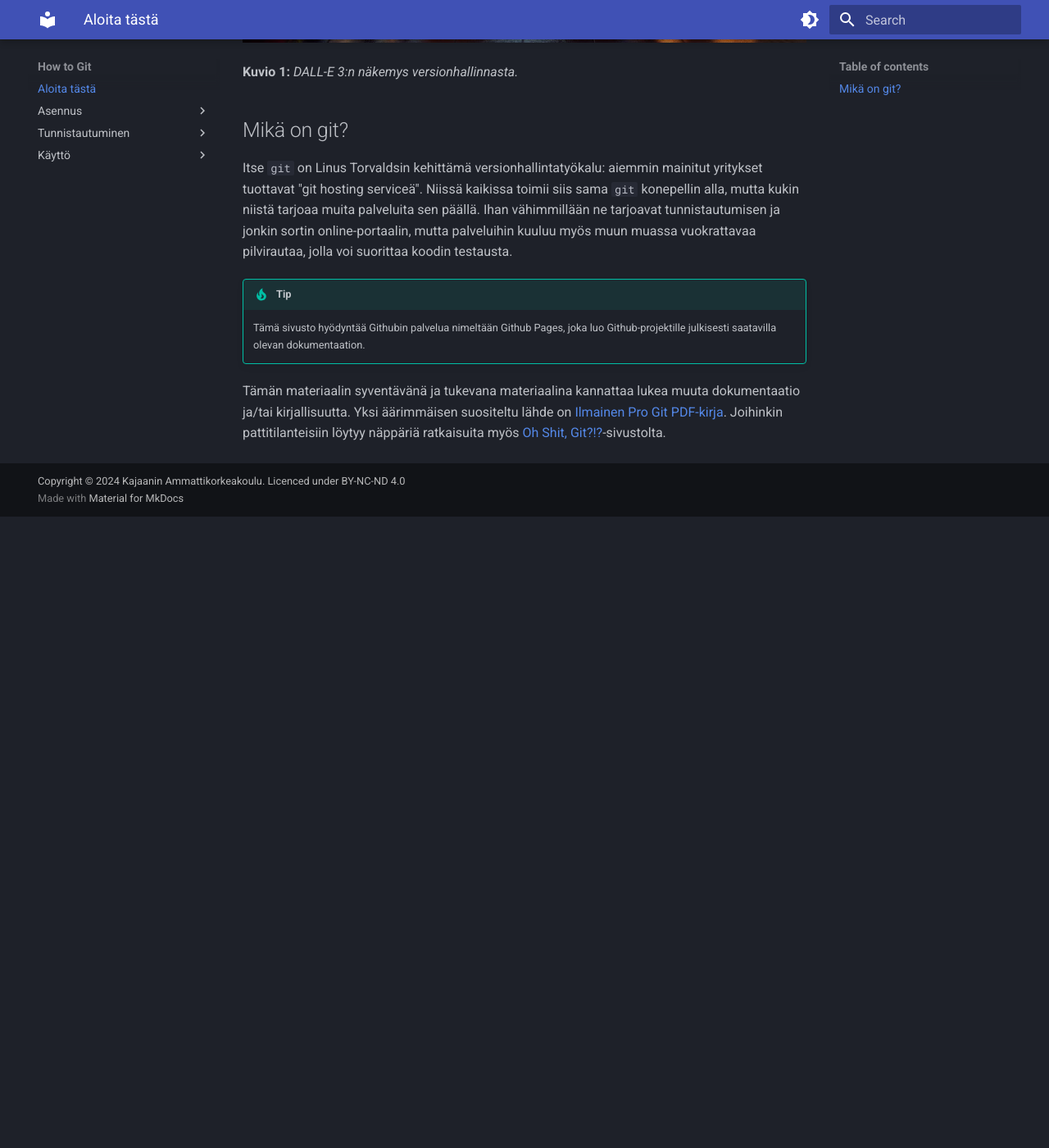
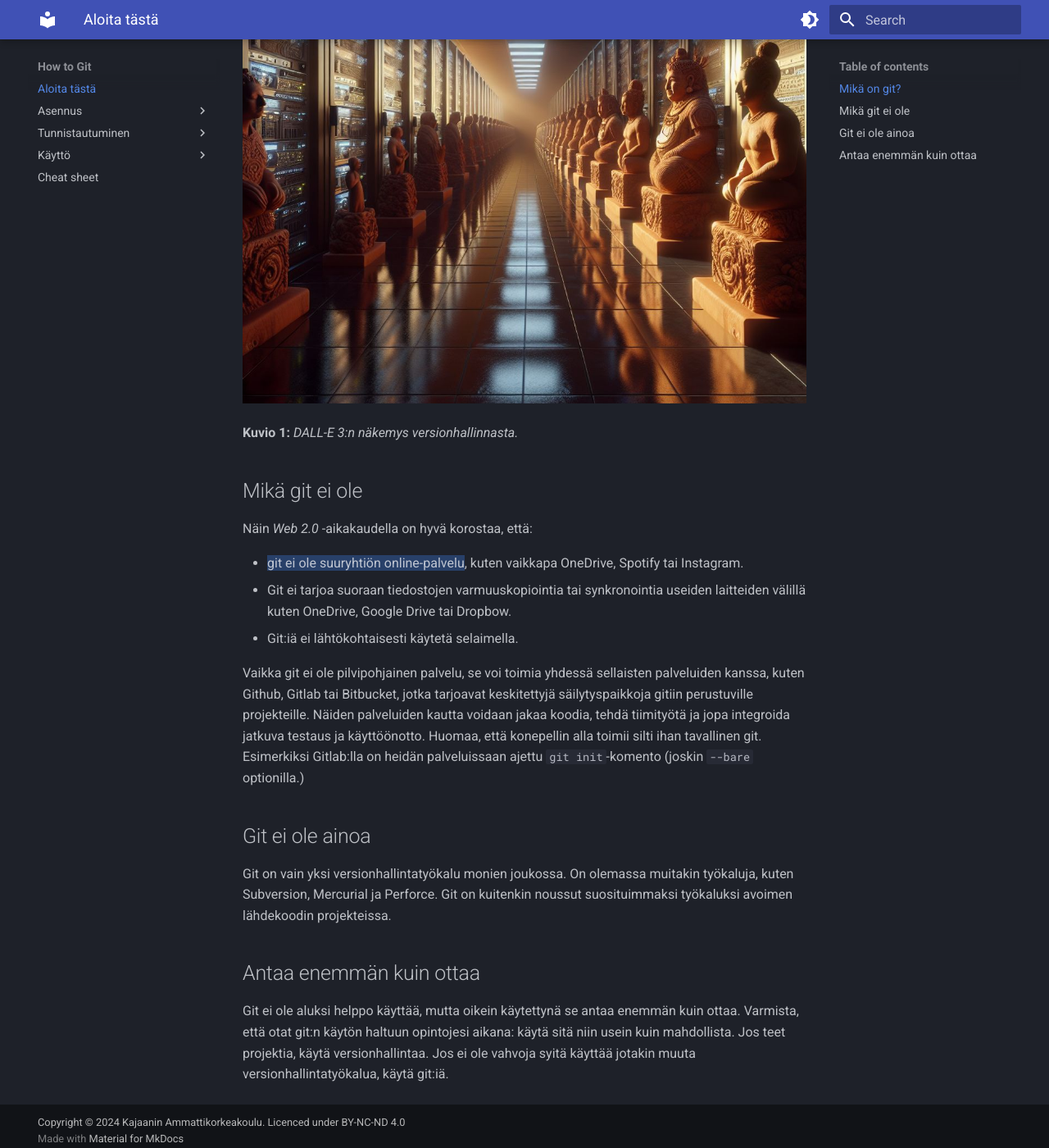
Before and after one commit to sourander/how-to-git, an MkDocs documentation site: the page built from docs/index.md, in a window 1280 px wide and 1400 px high, scrolled down 1089 px. Shown: the whole window at 82% size. Built offline with MkDocs 1.6.1 and Material for MkDocs 9.7.7, drawn with Linux system fonts in a browser that asks for light colours; before the commit the page ends 1719 px from its top, so only the background shows below that.

Commit message:
Content revision for tekkispaja

```diff
--- a/docs/index.md
+++ b/docs/index.md
@@ -4,10 +4,6 @@
     For now, this repository contains only Finnish guides, but it may be translated into English in future.
 
 Tämä dokumentaatio sisältää ohjeistukset siihen, kuinka käyttää Gittiä opiskelijana. Kurssin esimerkit perustuvat pitkälti Kamitin ylläpitämään Gitlabiin, mutta samat ohjeet on sovellettavissa Githubiin, Gitlab Cloudiin, muissa organisaatioissa hostattuihin on-prem Gitlab-asennuksiin, Azure DevOpsiin ja niin edelleen. Dokumentaatio on suunniteltu luettavaksi järjestyksessä alusta loppuun: avaa vasemmalla näkyvää navigaatiota ja klikkaa linkit läpi järjestyksessä.
-
-![Git versionhallinta](images/dalle_git_terracotta.jpg)
-
-**Kuvio 1:** *DALL-E 3:n näkemys versionhallinnasta.*
 
 ## Mikä on git?
 
@@ -17,3 +13,25 @@ Itse `git` on Linus Torvaldsin kehittämä versionhallintatyökalu: aiemmin main
     Tämä sivusto hyödyntää Githubin palvelua nimeltään Github Pages, joka luo Github-projektille julkisesti saatavilla olevan dokumentaation.
 
 Tämän materiaalin syventävänä ja tukevana materiaalina kannattaa lukea muuta dokumentaatio ja/tai kirjallisuutta. Yksi äärimmäisen suositeltu lähde on [Ilmainen Pro Git PDF-kirja](https://git-scm.com/book/en/v2). Joihinkin pattitilanteisiin löytyy näppäriä ratkaisuita myös [Oh Shit, Git?!?](https://ohshitgit.com/)-sivustolta.
+
+![Git versionhallinta](images/dalle_git_terracotta.jpg)
+
+**Kuvio 1:** *DALL-E 3:n näkemys versionhallinnasta.*
+
+## Mikä git ei ole
+
+Näin *Web 2.0* -aikakaudella on hyvä korostaa, että:
+
+* ==git ei ole suuryhtiön online-palvelu==, kuten vaikkapa OneDrive, Spotify tai Instagram.
+* Git ei tarjoa suoraan tiedostojen varmuuskopiointia tai synkronointia useiden laitteiden välillä kuten OneDrive, Google Drive tai Dropbow.
+* Git:iä ei lähtökohtaisesti käytetä selaimella.
+
+Vaikka git ei ole pilvipohjainen palvelu, se voi toimia yhdessä sellaisten palveluiden kanssa, kuten Github, Gitlab tai Bitbucket, jotka tarjoavat keskitettyjä säilytyspaikkoja gitiin perustuville projekteille. Näiden palveluiden kautta voidaan jakaa koodia, tehdä tiimityötä ja jopa integroida jatkuva testaus ja käyttöönotto. Huomaa, että konepellin alla toimii silti ihan tavallinen git. Esimerkiksi Gitlab:lla on heidän palveluissaan ajettu `git init`-komento (joskin `--bare` optionilla.)
+
+## Git ei ole ainoa
+
+Git on vain yksi versionhallintatyökalu monien joukossa. On olemassa muitakin työkaluja, kuten Subversion, Mercurial ja Perforce. Git on kuitenkin noussut suosituimmaksi työkaluksi avoimen lähdekoodin projekteissa.
+
+## Antaa enemmän kuin ottaa
+
+Git ei ole aluksi helppo käyttää, mutta oikein käytettynä se antaa enemmän kuin ottaa. Varmista, että otat git:n käytön haltuun opintojesi aikana: käytä sitä niin usein kuin mahdollista. Jos teet projektia, käytä versionhallintaa. Jos ei ole vahvoja syitä käyttää jotakin muuta versionhallintatyökalua, käytä git:iä.
```
Also changed, not shown: docs/asennus/konfiguraatio.md (+8 -0 lines), docs/cheat_sheet.md (added, +41 -0 lines), docs/kaytto/yleista.md (+1 -4 lines), docs/tunnistautuminen/lueminut.md (+2 -2 lines), docs/.pages.
